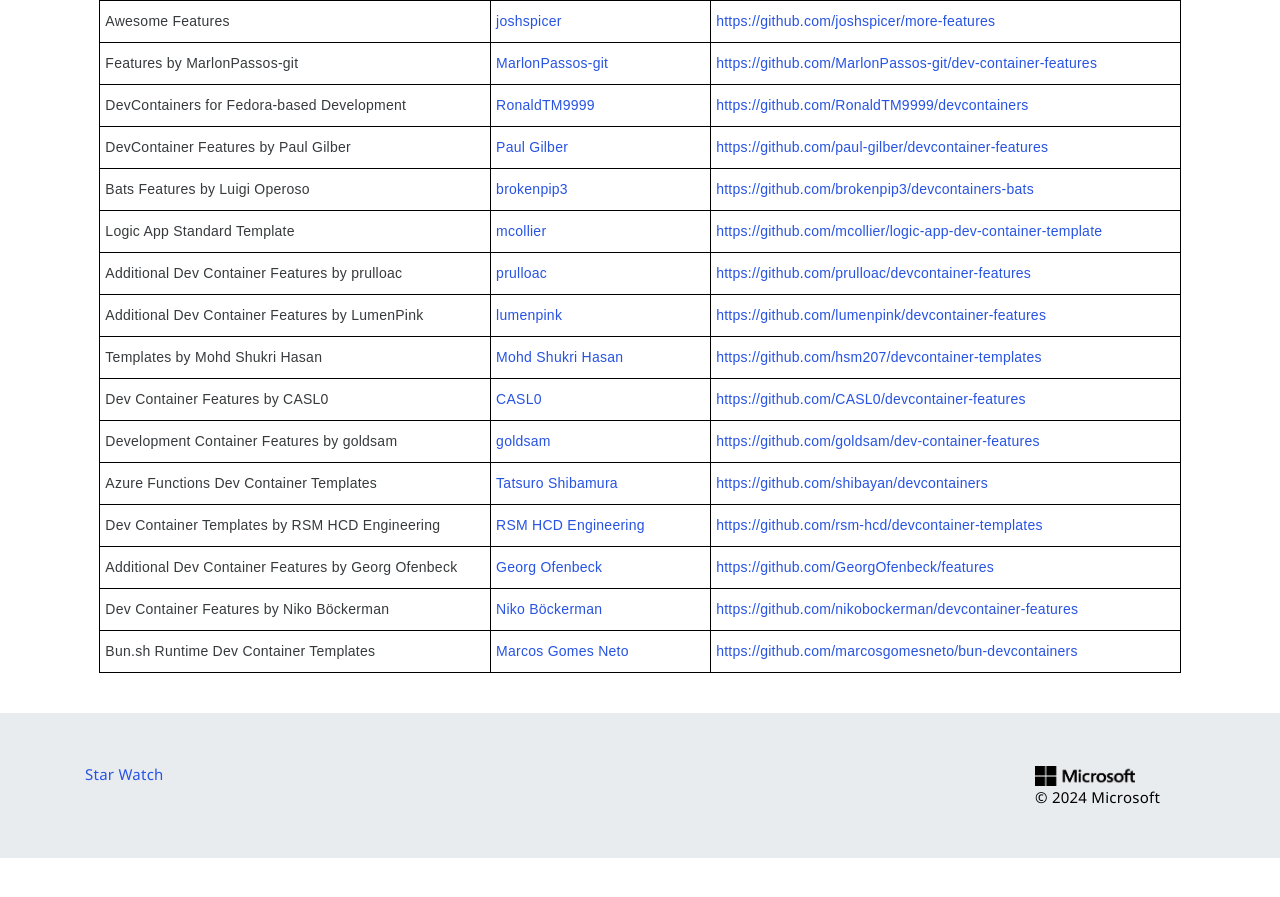
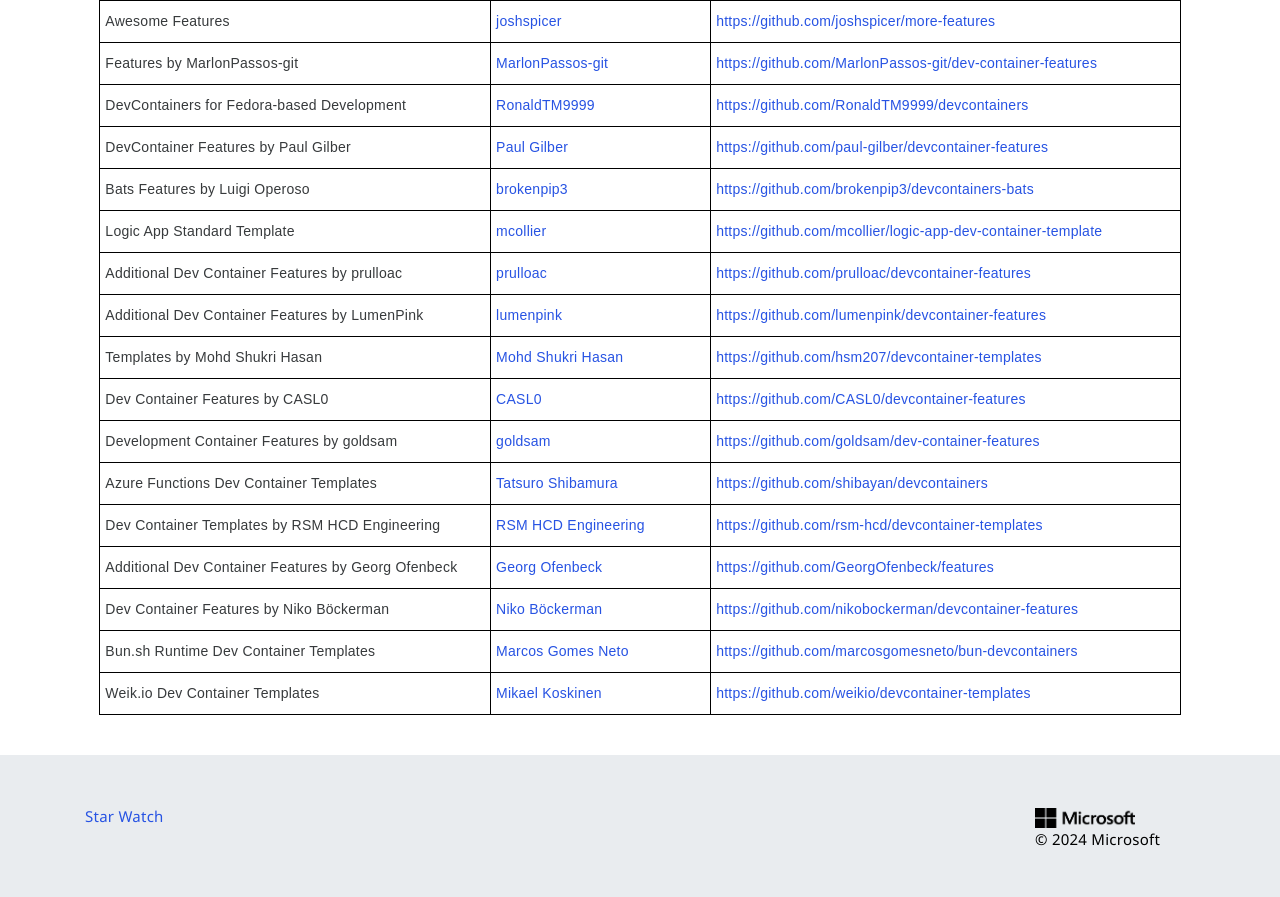
Before and after one commit to devcontainers/devcontainers.github.io, a Jekyll site: the page built from collections.html, in a window 1280 px wide and 900 px high, scrolled down 5416 px. Shown: the top 897 px of the window. Built offline with Jekyll 4.4.1, drawn with Linux system fonts in a browser that asks for light colours; nearby versions of some CDN libraries; comment, search, counter and statistics services are not loaded; before the commit the page ends 6274 px from its top, so only the background shows below that.

Commit message:
Updated with Weik.io Devcontainer Templates (#351)

```diff
--- a/_data/collection-index.yml
+++ b/_data/collection-index.yml
@@ -683,3 +683,8 @@
   contact: https://github.com/marcosgomesneto/bun-devcontainers/issues
   repository: https://github.com/marcosgomesneto/bun-devcontainers
   ociReference: ghcr.io/marcosgomesneto/bun-devcontainers
+- name: Weik.io Dev Container Templates
+  maintainer: Mikael Koskinen
+  contact: https://github.com/weikio/devcontainer-templates/issues
+  repository: https://github.com/weikio/devcontainer-templates
+  ociReference: ghcr.io/weikio/devcontainer-templates
```
